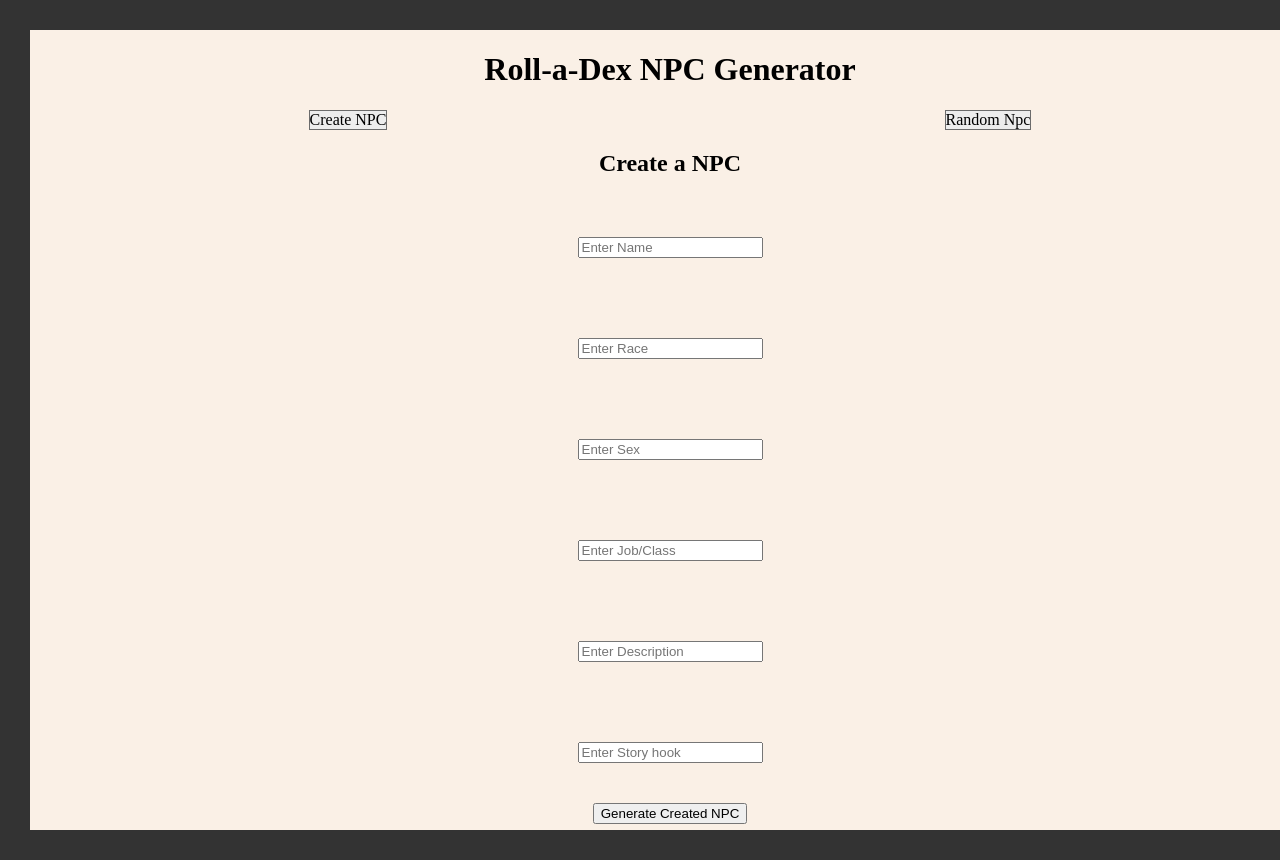
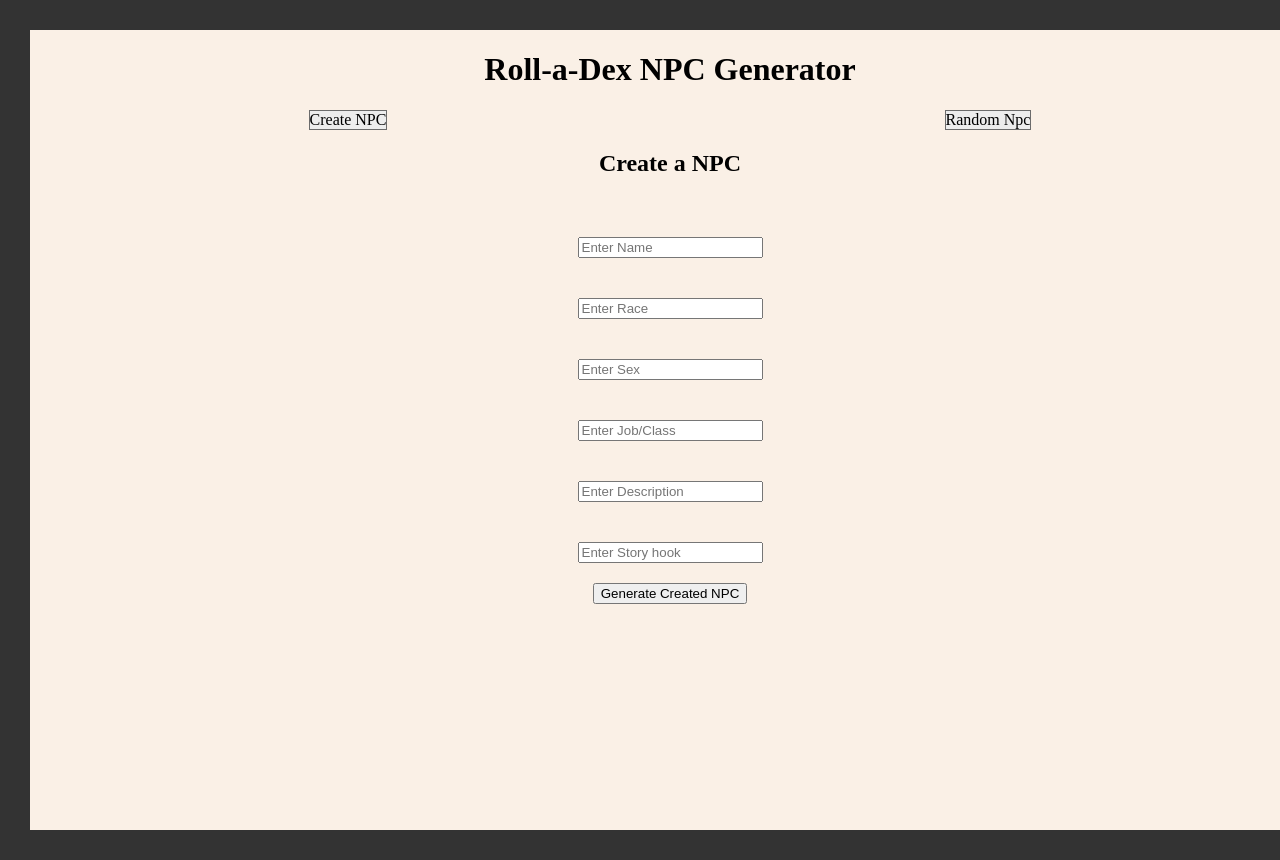
Before and after one commit to mattmcknight13/Roll-a-Dex, a React (Create React App) app: page / in a window 1280 px wide. Shown: the top 860 px of the page. Built offline with nearby package versions, Linux system fonts and the light colour scheme; a web font is replaced by a local one.

Commit message:
margin for form page update

```diff
--- a/src/components/Form.css
+++ b/src/components/Form.css
@@ -1,18 +1,20 @@
+   .form-page {
+     height: 80vh;
+   }
+  .form {
+    margin: 10px;
 
-  .form {
-    margin: 20px;
   };
 
   @media only screen and (min-width: 765px)  {
     .form {
-      margin: 80px;
-      /* width */
+      margin: 20px;
     }
   }
 
 
   @media only screen and (min-width:1075px) {
   .form {
-    margin: 40px;
+    margin: 20px;
   }
   }
--- a/src/components/Form.jsx
+++ b/src/components/Form.jsx
@@ -28,7 +28,6 @@ function Form(props) {
       description,
       hook,
     };
-
 
     // create varaible to assign api endpoint
     const airtableURL = `https://api.airtable.com/v0/${process.env.REACT_APP_AIRTABLE_BASE}/npc`;
@@ -63,10 +62,11 @@ function Form(props) {
   };
 
   return (
+    <div className='form-page'>
+      {/* trigger handleSubmit function */}
+      <form onSubmit={handleSubmit} className='form'>
         <div>
-      {/* trigger handleSubmit function */}
-      <form onSubmit={handleSubmit}>
-        <div>
+          <label>
             <input
               className="form"
               name="name"
@@ -75,8 +75,10 @@ function Form(props) {
               value={name}
               onChange={(e) => setName(e.target.value)}
             ></input>
+          </label>
         </div>
         <div>
+          <label>
             <input
               className="form"
               name="race"
@@ -85,8 +87,10 @@ function Form(props) {
               value={race}
               onChange={(e) => setRace(e.target.value)}
             ></input>
+          </label>
         </div>
         <div>
+          <label>
             <input
               className="form"
               name="sex"
@@ -95,8 +99,10 @@ function Form(props) {
               value={sex}
               onChange={(e) => setSex(e.target.value)}
             ></input>
+          </label>
         </div>
         <div>
+          <label>
             <input
               className="form"
               name="job"
@@ -105,8 +111,10 @@ function Form(props) {
               value={job}
               onChange={(e) => setJob(e.target.value)}
             ></input>
+          </label>
         </div>
         <div>
+          <label>
             <input
               className="form"
               name="description"
@@ -115,8 +123,10 @@ function Form(props) {
               value={description}
               onChange={(e) => setDescription(e.target.value)}
             ></input>
+          </label>
         </div>
         <div>
+          <label>
             <input
               className="form"
               name="hook"
@@ -125,11 +135,10 @@ function Form(props) {
               value={hook}
               onChange={(e) => setHook(e.target.value)}
             ></input>
+          </label>
         </div>
         <div>
-          <button  type="submit">
-            Generate Created NPC
-          </button>
+          <button type="submit">Generate Created NPC</button>
         </div>
       </form>
     </div>
```
Lines whose indentation alone changed are shown as unchanged.
